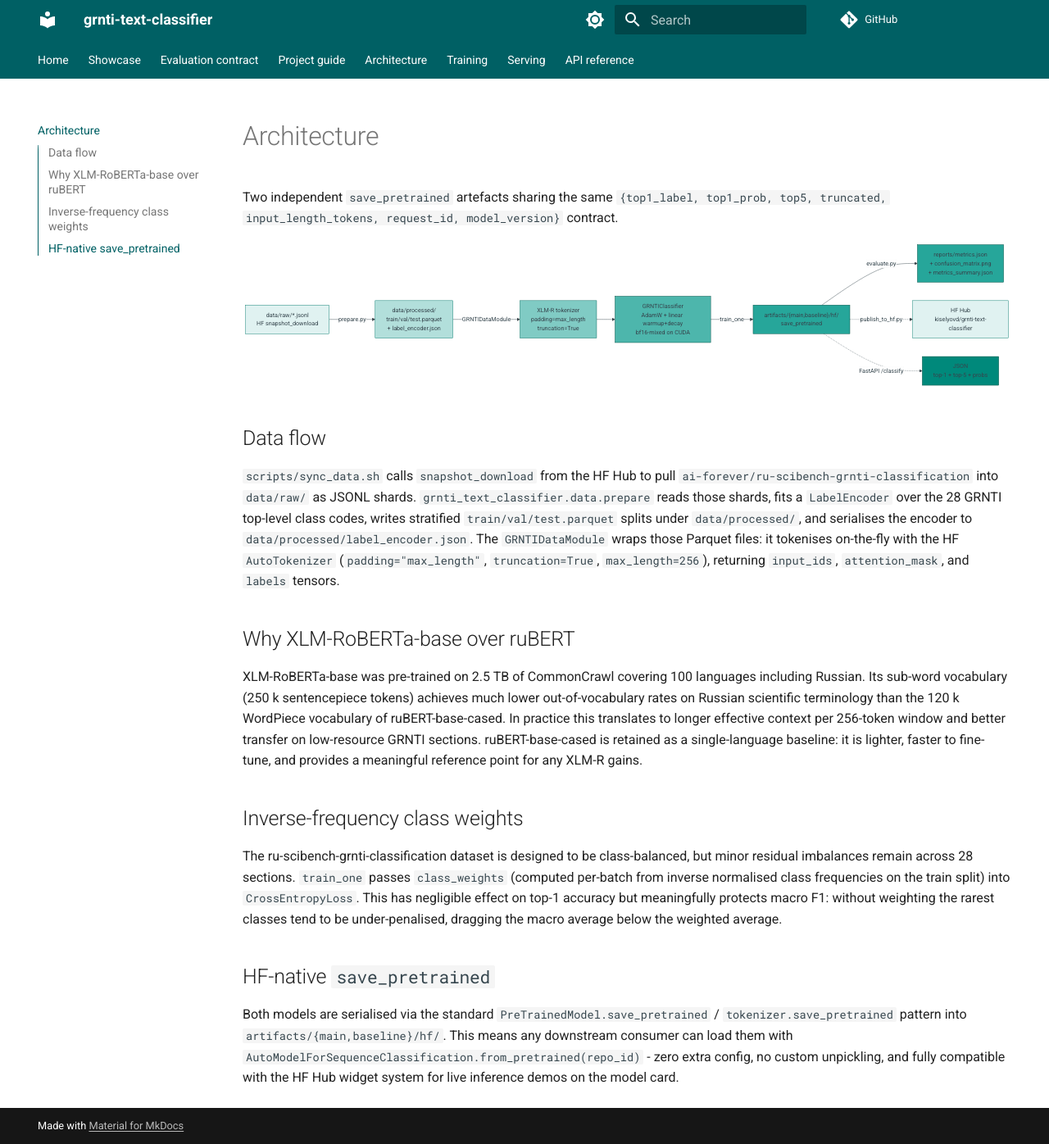
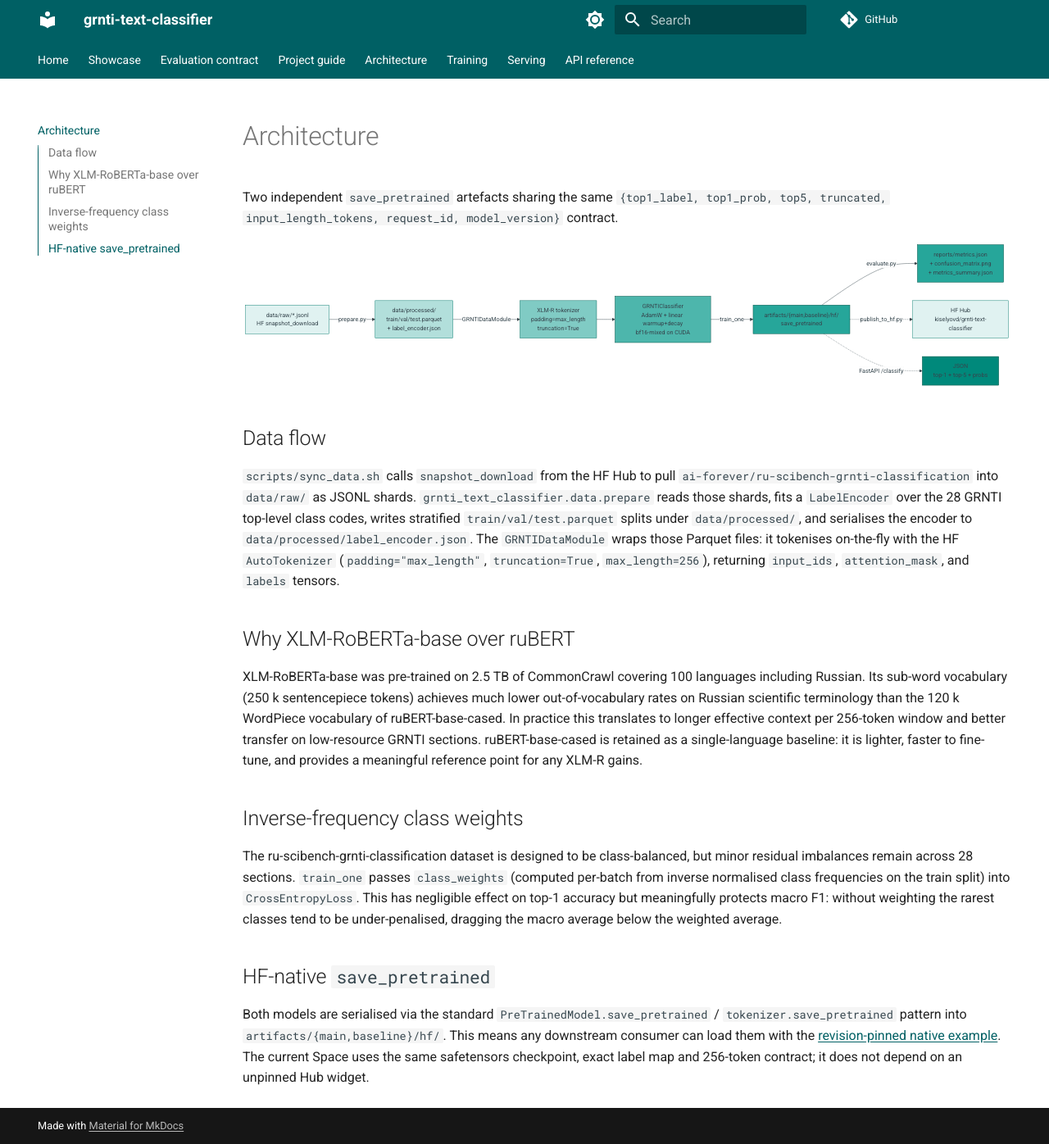
Before and after one commit to kiselyovd/grnti-text-classifier, an MkDocs documentation site: the page built from docs/architecture.md, in a window 1280 px wide and 1396 px high. Shown: the whole window at 82% size. Built offline with MkDocs 1.6.1 and Material for MkDocs 9.7.7, drawn with Linux system fonts in a browser that asks for light colours; comment, search, counter and statistics services are not loaded.

Commit message:
docs(inference): use immutable model contracts in guides

```diff
--- a/docs/architecture.md
+++ b/docs/architecture.md
@@ -34,4 +34,4 @@ The ru-scibench-grnti-classification dataset is designed to be class-balanced, b
 
 ## HF-native `save_pretrained`
 
-Both models are serialised via the standard `PreTrainedModel.save_pretrained` / `tokenizer.save_pretrained` pattern into `artifacts/{main,baseline}/hf/`. This means any downstream consumer can load them with `AutoModelForSequenceClassification.from_pretrained(repo_id)` - zero extra config, no custom unpickling, and fully compatible with the HF Hub widget system for live inference demos on the model card.
+Both models are serialised via the standard `PreTrainedModel.save_pretrained` / `tokenizer.save_pretrained` pattern into `artifacts/{main,baseline}/hf/`. This means any downstream consumer can load them with the [revision-pinned native example](../README.md#use-the-model). The current Space uses the same safetensors checkpoint, exact label map and 256-token contract; it does not depend on an unpinned Hub widget.
```
